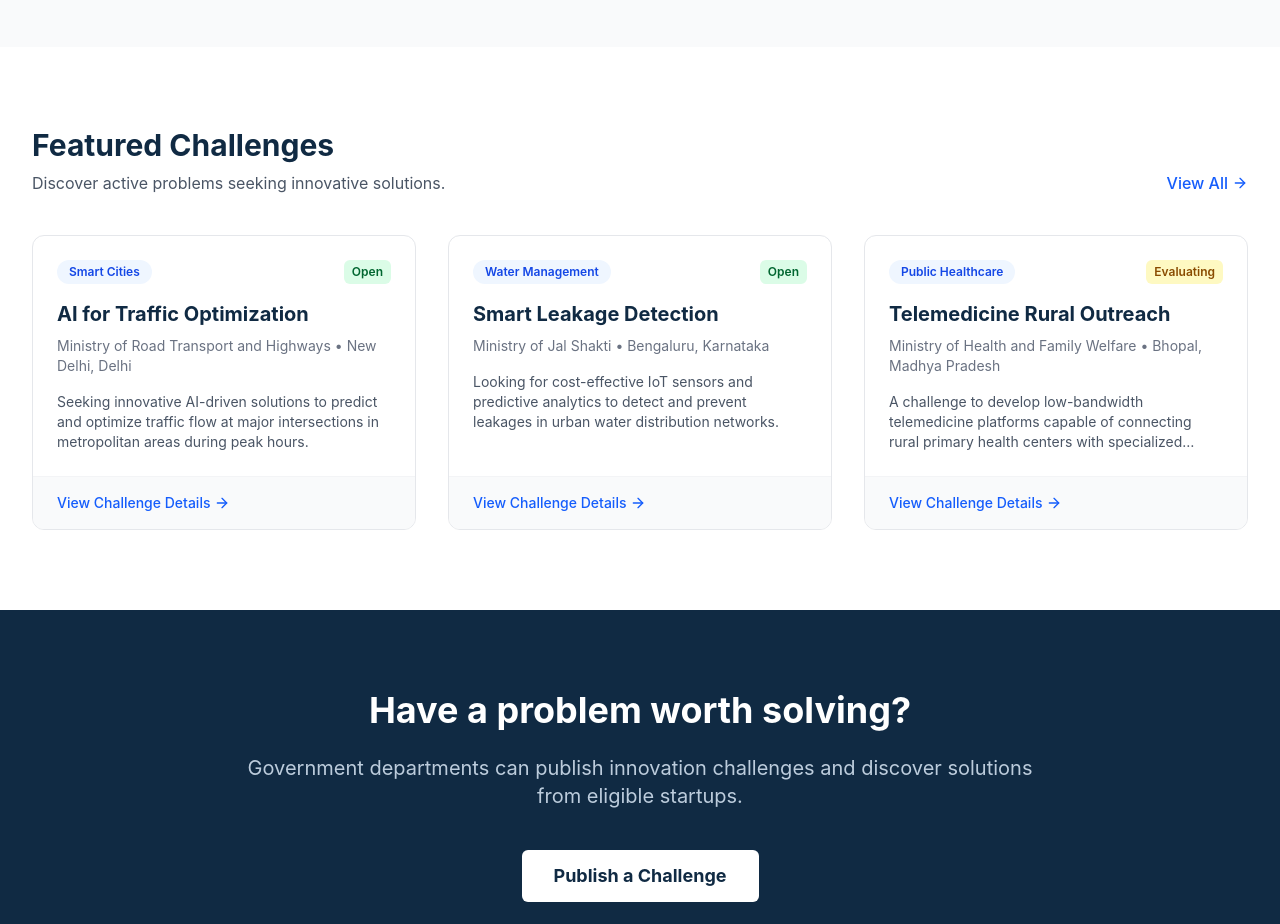
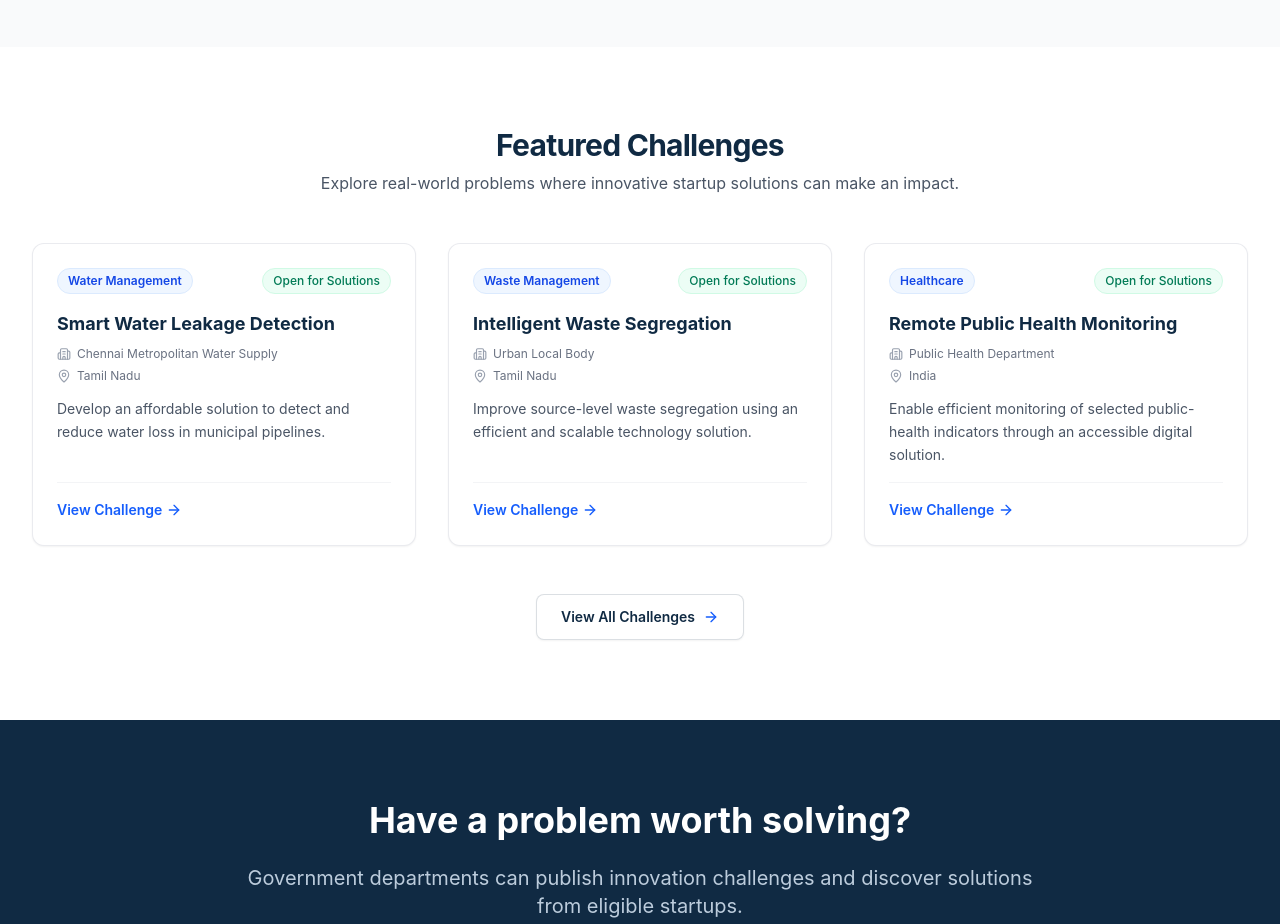
Before and after one commit to saikrishna-lockin/empower-india, a React (Vite) app: page / in a window 1280 px wide. Shown: the part 1220-2144 px from the top of the page. Built offline with nearby package versions, Linux system fonts and the light colour scheme.

Commit message:
style: Polish Featured Challenges section with 3 realistic demo cards and section action

```diff
--- a/src/pages/LandingPage.tsx
+++ b/src/pages/LandingPage.tsx
@@ -1,6 +1,6 @@
 import React from 'react';
 import { Link } from 'react-router-dom';
-import { ArrowRight, Lightbulb, Search, CheckCircle, TrendingUp, Building2, Users, FileText, Zap, Rocket } from 'lucide-react';
+import { ArrowRight, Lightbulb, Search, CheckCircle, TrendingUp, Building2, Users, FileText, Zap, Rocket, MapPin } from 'lucide-react';
 import { mockChallenges } from '../mockData';
 
 const LandingPage = () => {
@@ -251,45 +251,133 @@ const LandingPage = () => {
       </section>
 
       {/* Featured Challenges */}
-      <section className="py-20 bg-white">
+      <section className="py-14 sm:py-20 bg-white">
         <div className="max-w-7xl mx-auto px-4 sm:px-6 lg:px-8">
-          <div className="flex justify-between items-end mb-10">
-            <div>
-              <h2 className="text-3xl font-bold text-navy-900 mb-2">Featured Challenges</h2>
-              <p className="text-gray-600">Discover active problems seeking innovative solutions.</p>
-            </div>
-            <Link to="/challenges" className="hidden sm:flex text-blue-600 hover:text-blue-700 font-medium items-center gap-1">
-              View All <ArrowRight className="w-4 h-4" />
-            </Link>
+          <div className="text-center mb-10 sm:mb-12">
+            <h2 className="text-2xl sm:text-3xl font-bold text-navy-900 tracking-tight mb-2">Featured Challenges</h2>
+            <p className="text-sm sm:text-base text-gray-600 max-w-2xl mx-auto">
+              Explore real-world problems where innovative startup solutions can make an impact.
+            </p>
           </div>
 
-          <div className="grid md:grid-cols-2 lg:grid-cols-3 gap-8">
-            {mockChallenges.slice(0, 3).map(challenge => (
-              <div key={challenge.id} className="bg-white border border-gray-200 rounded-xl overflow-hidden hover:shadow-lg transition-shadow flex flex-col">
-                <div className="p-6 flex-grow">
-                  <div className="flex justify-between items-start mb-4">
-                    <span className="inline-block px-3 py-1 bg-blue-50 text-blue-700 text-xs font-semibold rounded-full">
-                      {challenge.category}
-                    </span>
-                    <span className={`text-xs font-semibold px-2 py-1 rounded-md ${challenge.status === 'Open' ? 'bg-green-100 text-green-800' : 'bg-yellow-100 text-yellow-800'}`}>
-                      {challenge.status}
-                    </span>
+          <div className="grid grid-cols-1 md:grid-cols-3 gap-6 lg:gap-8">
+            {/* Challenge Card 1 */}
+            <div className="bg-white border border-gray-200/80 rounded-xl p-6 shadow-xs hover:shadow-md transition-shadow flex flex-col justify-between h-full">
+              <div>
+                <div className="flex items-center justify-between gap-2 mb-4">
+                  <span className="inline-block px-2.5 py-1 bg-blue-50 text-blue-700 text-xs font-semibold rounded-full border border-blue-100">
+                    Water Management
+                  </span>
+                  <span className="inline-flex items-center text-xs font-medium px-2.5 py-1 rounded-full bg-emerald-50 text-emerald-700 border border-emerald-100">
+                    Open for Solutions
+                  </span>
+                </div>
+                <h3 className="text-lg font-bold text-navy-900 mb-2">
+                  Smart Water Leakage Detection
+                </h3>
+                <div className="flex flex-col gap-1.5 text-xs text-gray-500 mb-3.5">
+                  <div className="flex items-center gap-1.5">
+                    <Building2 className="w-3.5 h-3.5 text-gray-400 shrink-0" />
+                    <span>Chennai Metropolitan Water Supply</span>
                   </div>
-                  <h3 className="text-xl font-bold text-navy-900 mb-2">{challenge.title}</h3>
-                  <p className="text-sm text-gray-500 mb-4">{challenge.department} • {challenge.location}</p>
-                  <p className="text-gray-600 text-sm line-clamp-3">{challenge.description}</p>
+                  <div className="flex items-center gap-1.5">
+                    <MapPin className="w-3.5 h-3.5 text-gray-400 shrink-0" />
+                    <span>Tamil Nadu</span>
+                  </div>
                 </div>
-                <div className="px-6 py-4 border-t border-gray-100 bg-gray-50">
-                  <Link to={`/login`} className="text-blue-600 hover:text-blue-800 text-sm font-medium flex items-center">
-                    View Challenge Details <ArrowRight className="w-4 h-4 ml-1" />
-                  </Link>
+                <p className="text-xs sm:text-sm text-gray-600 leading-relaxed mb-4">
+                  Develop an affordable solution to detect and reduce water loss in municipal pipelines.
+                </p>
+              </div>
+              <div className="pt-3.5 border-t border-gray-100">
+                <Link to="/challenges" className="text-blue-600 hover:text-blue-800 text-sm font-semibold inline-flex items-center gap-1 transition-colors">
+                  <span>View Challenge</span>
+                  <ArrowRight className="w-4 h-4" />
+                </Link>
+              </div>
+            </div>
+
+            {/* Challenge Card 2 */}
+            <div className="bg-white border border-gray-200/80 rounded-xl p-6 shadow-xs hover:shadow-md transition-shadow flex flex-col justify-between h-full">
+              <div>
+                <div className="flex items-center justify-between gap-2 mb-4">
+                  <span className="inline-block px-2.5 py-1 bg-blue-50 text-blue-700 text-xs font-semibold rounded-full border border-blue-100">
+                    Waste Management
+                  </span>
+                  <span className="inline-flex items-center text-xs font-medium px-2.5 py-1 rounded-full bg-emerald-50 text-emerald-700 border border-emerald-100">
+                    Open for Solutions
+                  </span>
                 </div>
+                <h3 className="text-lg font-bold text-navy-900 mb-2">
+                  Intelligent Waste Segregation
+                </h3>
+                <div className="flex flex-col gap-1.5 text-xs text-gray-500 mb-3.5">
+                  <div className="flex items-center gap-1.5">
+                    <Building2 className="w-3.5 h-3.5 text-gray-400 shrink-0" />
+                    <span>Urban Local Body</span>
+                  </div>
+                  <div className="flex items-center gap-1.5">
+                    <MapPin className="w-3.5 h-3.5 text-gray-400 shrink-0" />
+                    <span>Tamil Nadu</span>
+                  </div>
+                </div>
+                <p className="text-xs sm:text-sm text-gray-600 leading-relaxed mb-4">
+                  Improve source-level waste segregation using an efficient and scalable technology solution.
+                </p>
               </div>
-            ))}
+              <div className="pt-3.5 border-t border-gray-100">
+                <Link to="/challenges" className="text-blue-600 hover:text-blue-800 text-sm font-semibold inline-flex items-center gap-1 transition-colors">
+                  <span>View Challenge</span>
+                  <ArrowRight className="w-4 h-4" />
+                </Link>
+              </div>
+            </div>
+
+            {/* Challenge Card 3 */}
+            <div className="bg-white border border-gray-200/80 rounded-xl p-6 shadow-xs hover:shadow-md transition-shadow flex flex-col justify-between h-full">
+              <div>
+                <div className="flex items-center justify-between gap-2 mb-4">
+                  <span className="inline-block px-2.5 py-1 bg-blue-50 text-blue-700 text-xs font-semibold rounded-full border border-blue-100">
+                    Healthcare
+                  </span>
+                  <span className="inline-flex items-center text-xs font-medium px-2.5 py-1 rounded-full bg-emerald-50 text-emerald-700 border border-emerald-100">
+                    Open for Solutions
+                  </span>
+                </div>
+                <h3 className="text-lg font-bold text-navy-900 mb-2">
+                  Remote Public Health Monitoring
+                </h3>
+                <div className="flex flex-col gap-1.5 text-xs text-gray-500 mb-3.5">
+                  <div className="flex items-center gap-1.5">
+                    <Building2 className="w-3.5 h-3.5 text-gray-400 shrink-0" />
+                    <span>Public Health Department</span>
+                  </div>
+                  <div className="flex items-center gap-1.5">
+                    <MapPin className="w-3.5 h-3.5 text-gray-400 shrink-0" />
+                    <span>India</span>
+                  </div>
+                </div>
+                <p className="text-xs sm:text-sm text-gray-600 leading-relaxed mb-4">
+                  Enable efficient monitoring of selected public-health indicators through an accessible digital solution.
+                </p>
+              </div>
+              <div className="pt-3.5 border-t border-gray-100">
+                <Link to="/challenges" className="text-blue-600 hover:text-blue-800 text-sm font-semibold inline-flex items-center gap-1 transition-colors">
+                  <span>View Challenge</span>
+                  <ArrowRight className="w-4 h-4" />
+                </Link>
+              </div>
+            </div>
           </div>
-          <div className="mt-8 text-center sm:hidden">
-            <Link to="/challenges" className="inline-flex text-blue-600 hover:text-blue-700 font-medium items-center gap-1">
-              View All Challenges <ArrowRight className="w-4 h-4" />
+
+          {/* Section-level Button */}
+          <div className="mt-10 sm:mt-12 text-center">
+            <Link
+              to="/challenges"
+              className="inline-flex items-center justify-center gap-2 px-6 py-3 rounded-lg border border-navy-900/15 bg-white text-navy-900 font-semibold text-sm hover:bg-gray-50 hover:border-navy-900/30 transition-all shadow-xs"
+            >
+              <span>View All Challenges</span>
+              <ArrowRight className="w-4 h-4 text-blue-600" />
             </Link>
           </div>
         </div>
```
